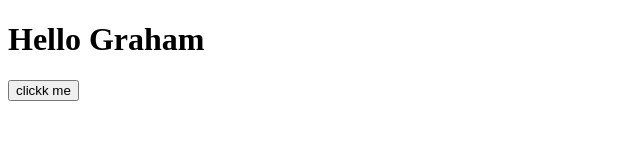
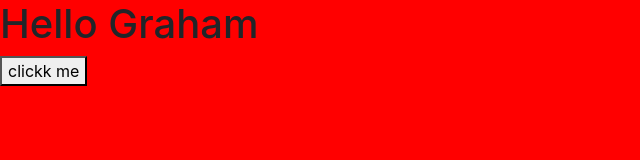
Before and after one commit to grahamivy/UX_UI_HW_19, a plain HTML site: page index.html in a window 1280 px wide. Shown: the whole page, without its empty margins (0-640 px from the left). Drawn offline with nearby package versions, Linux system fonts and the light colour scheme.

Commit message:
test for github

```diff
--- a/css/style.css
+++ b/css/style.css
@@ -0,0 +1,3 @@
+body{
+    background-color: red;
+}
--- a/index.html
+++ b/index.html
@@ -1,11 +1,15 @@
 <!DOCTYPE html>
 <html>
     <head>
-
+        <meta charset="UTF-8">
+        <meta http-equiv="X-UA-Compatible" content="IE-edge">
+        <meta name="viewport" content="width-device-width, initial-scale=1.0">
+        <title>Graham Ivy Portfolio</title>
+         <link rel="stylesheet" href="https://stackpath.bootstrapcdn.com/bootstrap/4.3.1/css/bootstrap.min.css" integrity="sha384-ggOyR0iXCbMQv3Xipma34MD+dH/1fQ784/j6cY/iJTQUOhcWr7x9JvoRxT2MZw1T" crossorigin="anonymous">
+        <link rel="stylesheet" href="css/style.css">
     </head>
     <body>
         <h1>Hello Graham</h1>
         <button>clickk me</button>
     </body>
-
 </html>
```
